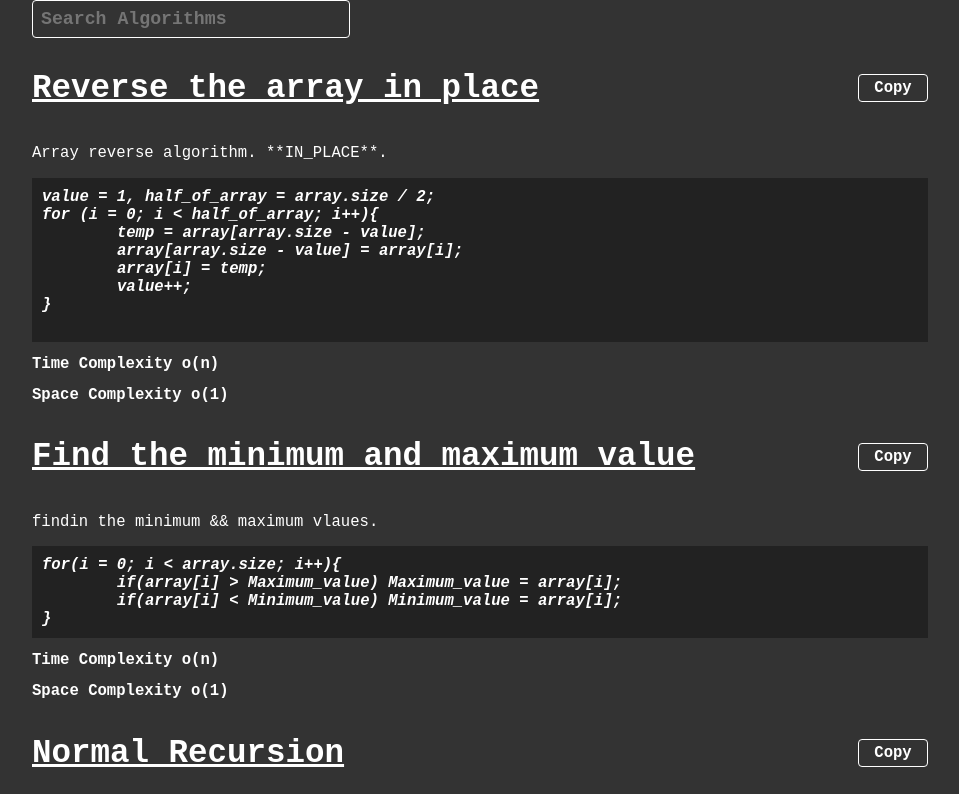
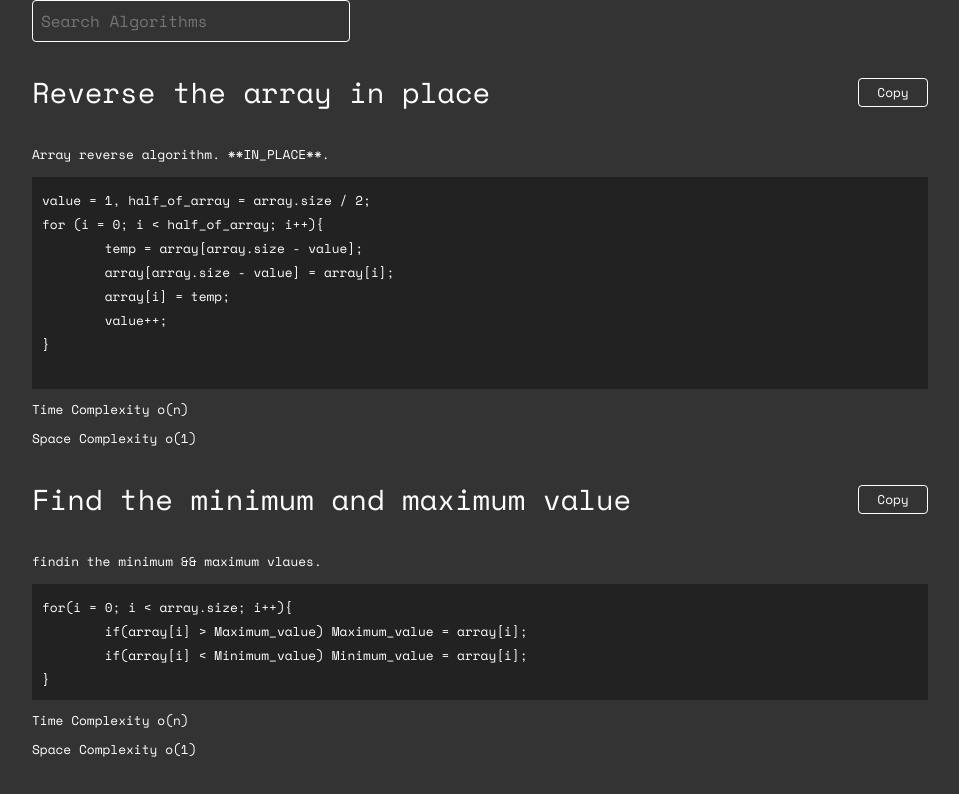
Before and after one commit to zzasaa-jpg/Algorithms, a React (Vite) app: page / in a window 1280 px wide. Shown: the top 794 px of the page, without its empty margins (160-1119 px from the left). Built offline with nearby package versions, Linux system fonts and the light colour scheme.

Commit message:
1]New font added. 2]font styles changed.

```diff
--- a/src/App.css
+++ b/src/App.css
@@ -1,21 +1,29 @@
+@font-face {
+	font-family: "Space Mono";
+	src: url('../fonts/SpaceMono-Regular.ttf') format('truetype');
+	font-weight: noraml;
+	font-style: noraml;
+}
+
 .algorithm_container {
 	margin: 10px 0;
 }
 
 .title {
-	font-size: 2.5rem;
-	text-decoration: underline;
+	font-size: 1.8rem;
+	font-weight: 100;
 }
 
 .code {
-	font-size: 1.2rem;
-	font-weight: 900;
-	font-style: italic;
+	font-size: 0.8rem;
+	font-weight: 100;
 	white-space: pre-wrap;
+	font-family: "Space Mono", monospace;
+
 }
 
 .description {
-	font-size: 1.2rem;
+	font-size: 0.8rem;
 	overflow-wrap: anywhere;
 }
 
@@ -26,7 +34,8 @@
 
 .space_complexity,
 .time_complexity {
-	font-size: 1.2rem;
+	font-size: 0.8rem;
+	font-weight: 100;
 }
 
 .algorithm_top_div {
@@ -39,24 +48,22 @@
 .copy_btn {
 	background: transparent;
 	color: #fff;
-	font-size: 1.2rem;
-	font-weight: 900;
+	font-size: 0.8rem;
 	border: 1px solid #fff;
 	border-radius: 4px;
 	padding: 4px;
 	width: 70px;
 	cursor: pointer;
 	text-align: center;
-	font-family: monospace;
+	font-family: "Space Mono", monospace;
 }
 
 .search_input {
 	background-color: transparent;
-	font-size: 1.4rem;
+	font-size: 1rem;
 	padding: 8px;
 	color: #fff;
-	font-family: monospace;
-	font-weight: 900;
+	font-family: "Space Mono", monospace;
 	outline: none;
 	border: 1px solid #fff;
 	border-radius: 4px;
@@ -78,22 +85,23 @@
 #Previous_btn {
 	background: transparent;
 	color: #fff;
-	font-size: 1.2rem;
-	font-weight: 900;
+	font-size: 0.8rem;
 	border: 1px solid #fff;
 	border-radius: 4px;
 	padding: 4px;
 	width: 60px;
 	cursor: pointer;
-	font-family: monospace;
+	font-family: "Space Mono", monospace;
 }
 
 span {
 	margin: 0 10px;
+	font-size: 0.8rem;
 }
 
 #no_algorithms {
-	font-size: 3rem;
+	font-size: 2rem;
+	font-weight: 100;
 }
 
 @media screen and (max-width: 768px) {
@@ -107,7 +115,7 @@ span {
 	}
 
 	#no_algorithms {
-		font-size: 2rem;
+		font-size: 1rem;
 	}
 
 }
--- a/src/index.css
+++ b/src/index.css
@@ -1,15 +1,22 @@
 :root {
-  font-family: monospace;
-  background-color: #333;
-  color: #fff;
+	font-family: "Space Mono", monospace;
+	background-color: #333;
+	color: #fff;
+}
+
+@font-face {
+	font-family: "Space Mono";
+	src: url('../fonts/SpaceMono-Regular.ttf') format('truetype');
+	font-weight: noraml;
+	font-style: noraml;
 }
 
 html {
-    -webkit-text-size-adjust: 100%;
-    text-size-adjust: 100%;
+	-webkit-text-size-adjust: 100%;
+	text-size-adjust: 100%;
 }
 
-body{
+body {
 	width: 70%;
 	margin: auto;
 }
```
Also changed, not shown: src/algorithms.js (+5 -3 lines), Fonts/SpaceMono-Regular.ttf (added).
